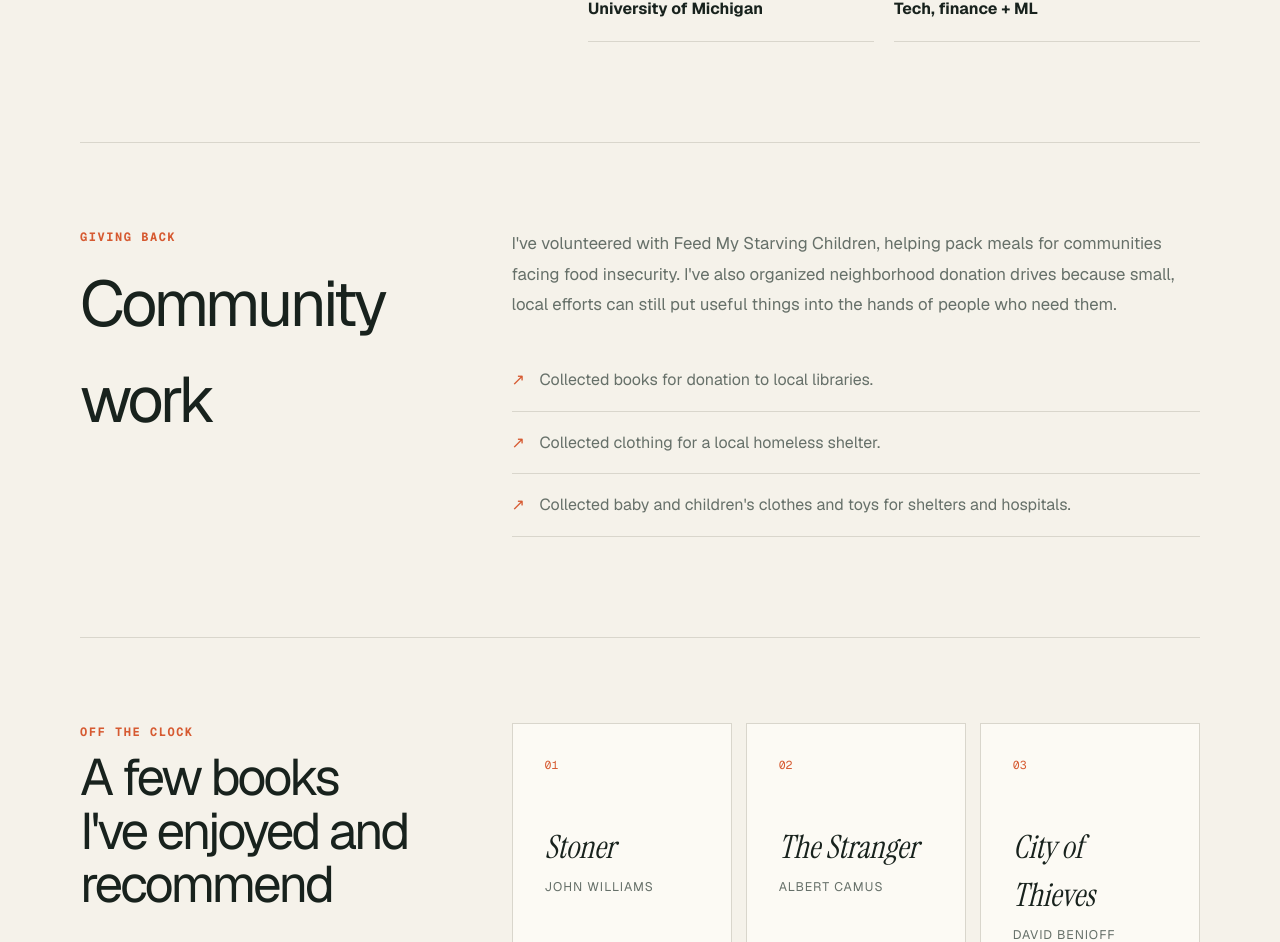
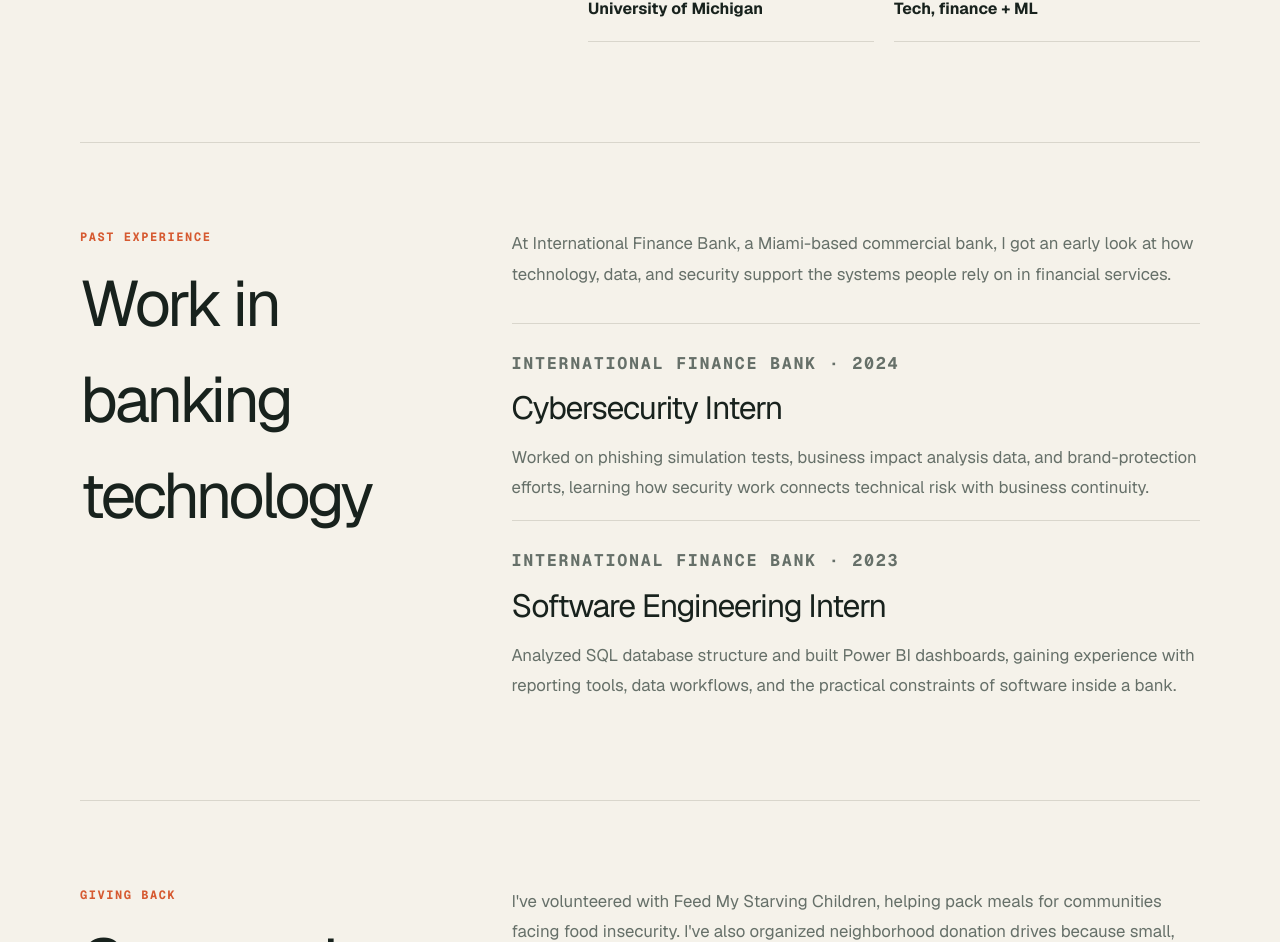
Before and after one commit to apcolon/PersonalWebsite, a Next.js app: page /about in a window 1280 px wide. Shown: the part 1153-2095 px from the top of the page. Built offline with nearby package versions, Linux system fonts and the light colour scheme.

Commit message:
Add banking technology experience

```diff
--- a/src/app/about/page.tsx
+++ b/src/app/about/page.tsx
@@ -53,6 +53,40 @@
         </div>
       </div>
 
+      <section className="about-section experience-section">
+        <div>
+          <p className="eyebrow">Past experience</p>
+          <h2>Work in banking technology</h2>
+        </div>
+        <div className="prose">
+          <p>
+            At International Finance Bank, a Miami-based commercial bank, I got
+            an early look at how technology, data, and security support the
+            systems people rely on in financial services.
+          </p>
+          <div className="experience-list">
+            <article>
+              <p className="experience-meta">International Finance Bank · 2024</p>
+              <h3>Cybersecurity Intern</h3>
+              <p>
+                Worked on phishing simulation tests, business impact analysis
+                data, and brand-protection efforts, learning how security work
+                connects technical risk with business continuity.
+              </p>
+            </article>
+            <article>
+              <p className="experience-meta">International Finance Bank · 2023</p>
+              <h3>Software Engineering Intern</h3>
+              <p>
+                Analyzed SQL database structure and built Power BI dashboards,
+                gaining experience with reporting tools, data workflows, and
+                the practical constraints of software inside a bank.
+              </p>
+            </article>
+          </div>
+        </div>
+      </section>
+
       <section className="about-section volunteering-section">
         <div>
           <p className="eyebrow">Giving back</p>
--- a/src/app/globals.css
+++ b/src/app/globals.css
@@ -126,6 +126,11 @@
 .about-section { display: grid; grid-template-columns: .65fr 1.35fr; gap: clamp(40px, 8vw, 100px); margin-top: 100px; padding-top: 85px; border-top: 1px solid var(--line); }
 .about-section > div:first-child h2 { max-width: 430px; margin: 10px 0 0; font-size: clamp(2.3rem, 5vw, 4rem); letter-spacing: -.055em; }
 .reading-section > div:first-child h2 { font-size: clamp(2rem, 4vw, 3.25rem); line-height: 1.05; }
+.experience-list { display: grid; gap: 18px; margin-top: 34px; }
+.experience-list article { border-top: 1px solid var(--line); padding-top: 24px; }
+.experience-list h3 { margin: 6px 0 10px; font-size: clamp(1.45rem, 3vw, 2rem); letter-spacing: -.04em; }
+.experience-list article > p:last-child { margin-bottom: 0; }
+.experience-meta { margin: 0; color: var(--accent); font-family: var(--font-geist-mono), monospace; font-size: .72rem; font-weight: 700; letter-spacing: .1em; text-transform: uppercase; }
 .community-list { margin: 30px 0 0; padding: 0; list-style: none; }
 .community-list li { position: relative; border-bottom: 1px solid var(--line); padding: 18px 0 18px 28px; color: var(--muted); line-height: 1.6; }
 .community-list li::before { position: absolute; left: 0; color: var(--accent); content: "↗"; }
```
